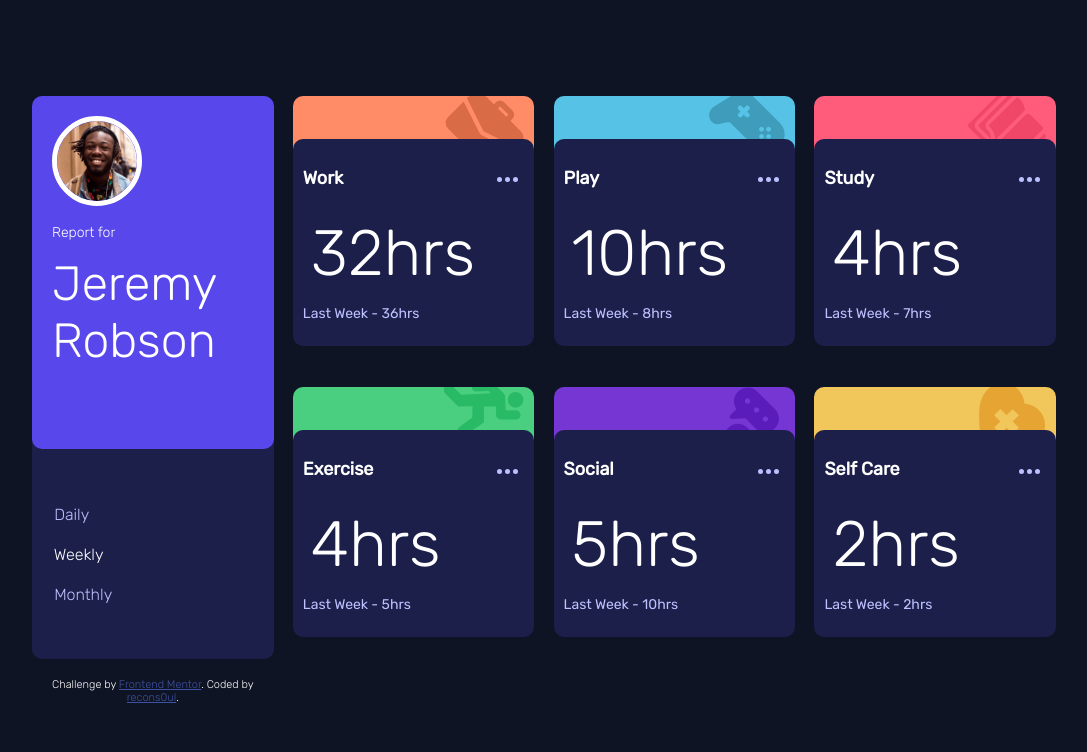
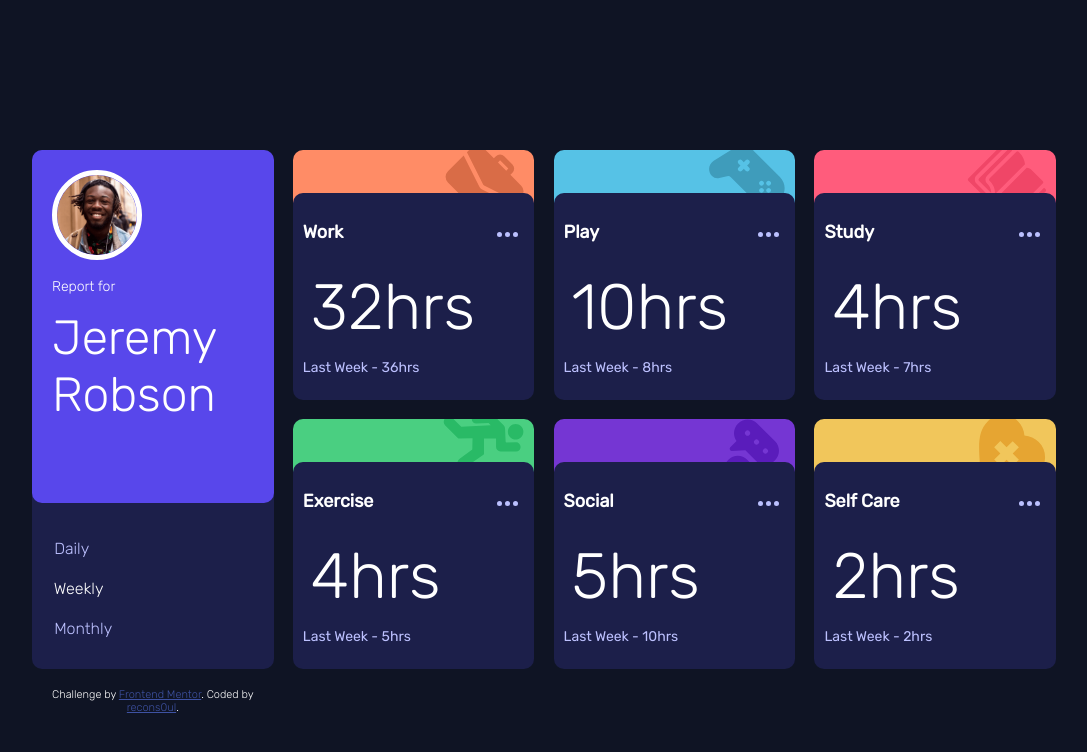
Before and after one commit to recons0ul/time-tracking-dashboard, a plain HTML site: page index.html in a window 1280 px wide. Shown: the whole page, without its empty margins (96-1183 px from the left). Drawn offline with Linux system fonts and the light colour scheme.

Commit message:
fixed rb selection positioning

```diff
--- a/styles.css
+++ b/styles.css
@@ -62,6 +62,7 @@ p {
     grid-template-rows: 1fr 1fr;
     gap: 1.5vw;
     width: 80vw;
+    height: 500px;
   }
 
   .profile {
@@ -88,7 +89,7 @@ p {
     flex-direction: column;
     gap: 20px;
     justify-content: center;
-    height: 170px;
+    height: 130px;
     padding: 20px 10px;
   }
 
```
